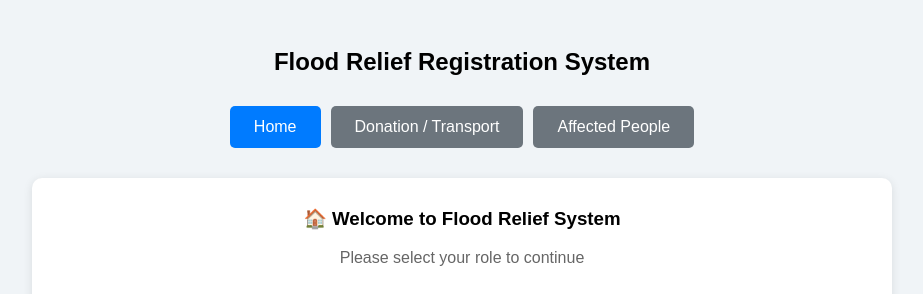
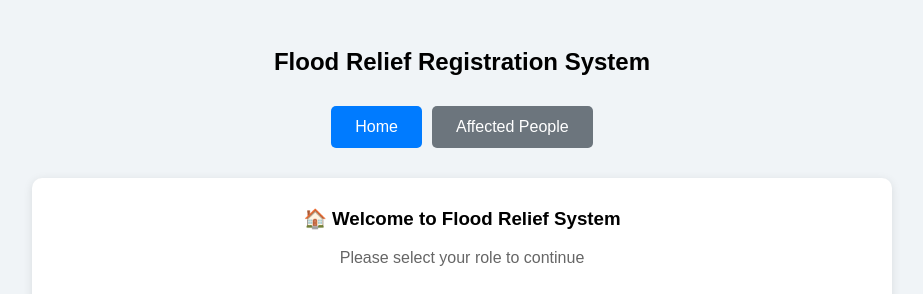
Before and after one commit to Ganathipan/flood-relief-form, a plain HTML site: page index.html in a window 1280 px wide. Shown: the top 294 px of the page, without its empty margins (178-1101 px from the left). Drawn offline with Linux system fonts and the light colour scheme; no server answers.

Commit message:
Remove Donation/Transport tab from navigation - home page only

```diff
--- a/index.html
+++ b/index.html
@@ -213,7 +213,6 @@
   <!-- Navigation Tabs -->
   <div class="tabs">
     <button class="tab-button active" onclick="showPage('selection')">Home</button>
-    <button class="tab-button" onclick="showPage('donation')">Donation / Transport</button>
     <button class="tab-button" onclick="showPage('affected')">Affected People</button>
   </div>
 
```
